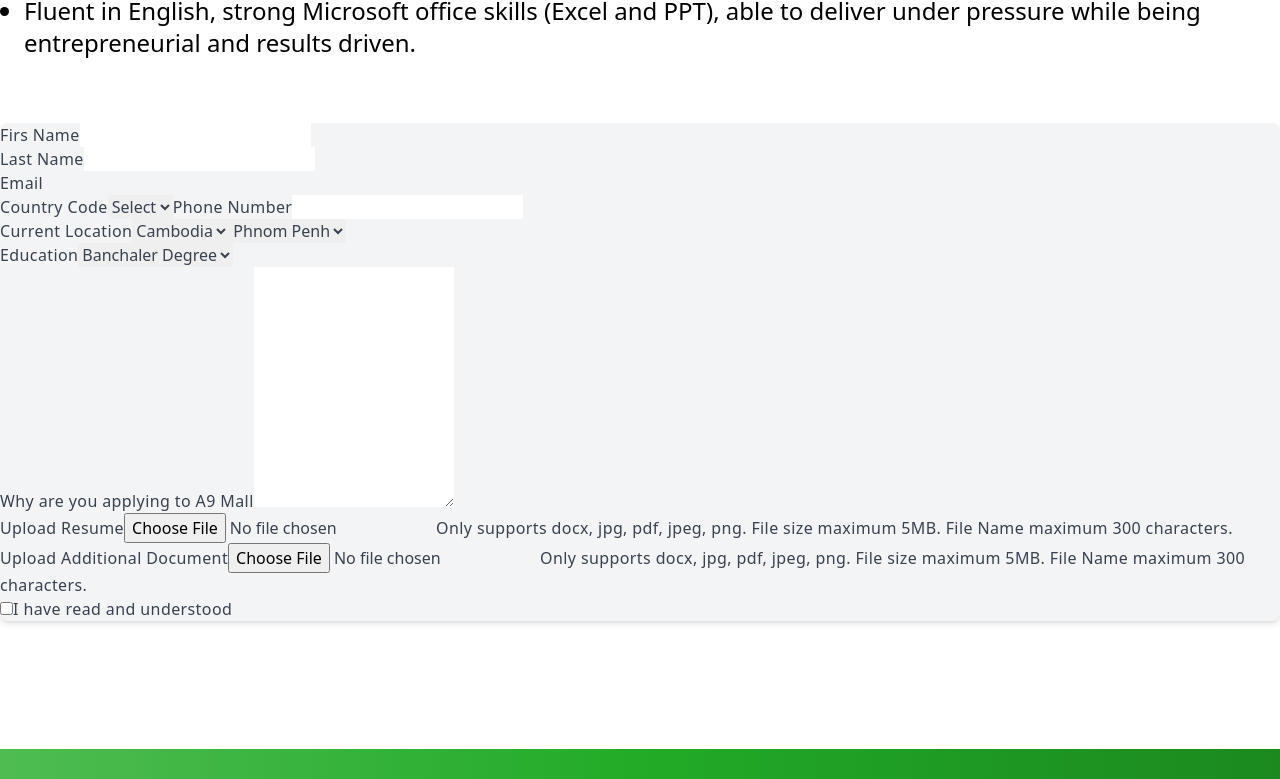
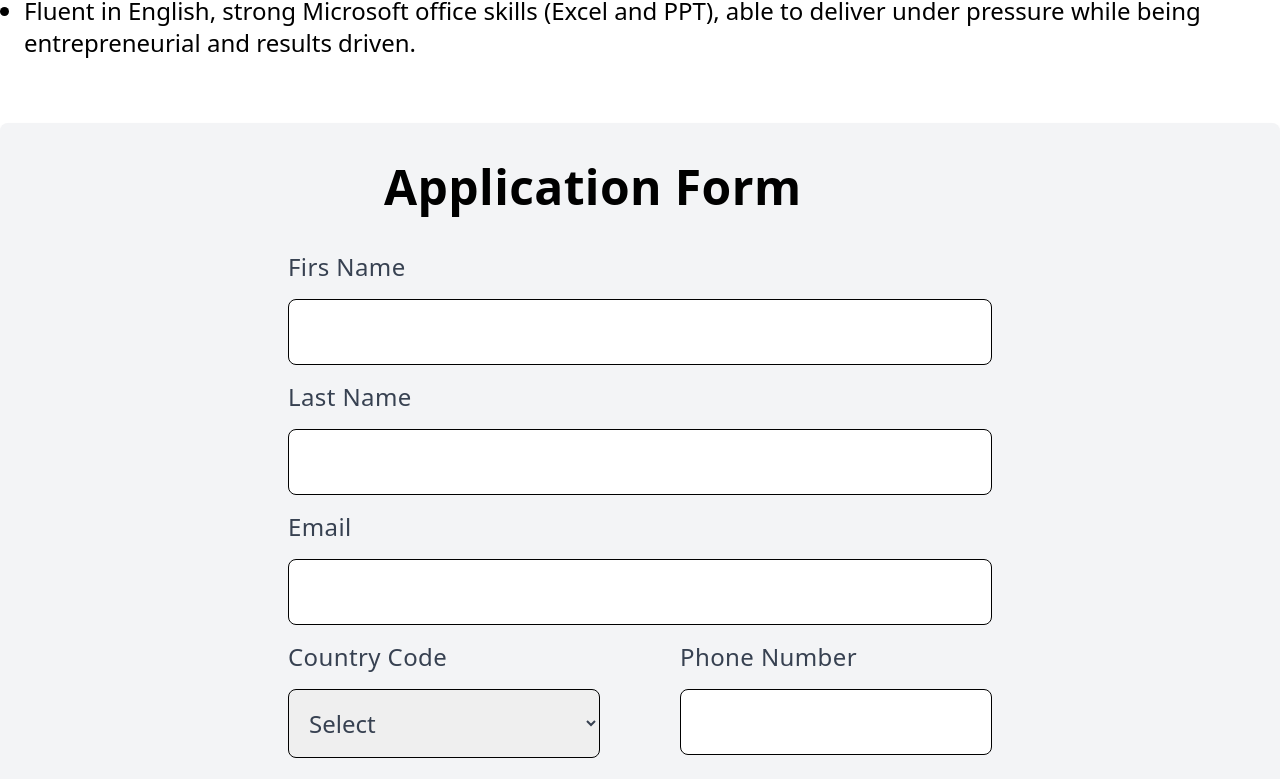
Before and after one commit to A9Kh/A9-Company-Profile, a React (Create React App) app: page /job/1 in a window 1280 px wide. Shown: the part 920-1699 px from the top of the page. Built offline with nearby package versions, Linux system fonts and the light colour scheme.

Commit message:
Updated jobdescription

```diff
--- a/src/components/jobdescription/jobdescripiton.js
+++ b/src/components/jobdescription/jobdescripiton.js
@@ -1,3 +1,5 @@
+
+
 export const jobdescription = () => {
   return (
     <div className="container mx-auto">
@@ -59,70 +61,82 @@ export const jobdescription = () => {
         </ul>
       </div>
       <div className="flex flew-wrap flex-col jutify-center w-full text-gray-700 bg-gray-100 rounded-lg shadow-md tracking-wide subpixel-antialiased lg:mb-32 mb-12">
+          <h1 className = "ml-96 pt-10  font-bold text-5xl text-black ">Application Form</h1>
         <form>
-          <div>
-            <div className = "container mx-auto">
-              <label htmlFor="FirstName">Firs Name</label>
-              <input type="text" />
+            <div className = "px-72 py-10">
+            <div>
+              <label htmlFor="FirstName" className = "text-2xl px-0 py-4">Firs Name</label>
+              <input type="text" className = "w-full p-4   border-black border rounded-lg box-border mt-2 mb-4 resize-y text-2xl mt-4"/>
             </div>
             <div>
-              <label htmlFor="LastName">Last Name</label>
-              <input type="text" />
+              <label htmlFor="LastName"className = "text-2xl px-0 py-4">Last Name</label>
+              <input type="text" className = "w-full p-4   border-black border rounded-lg box-border mt-2 mb-4 resize-y text-2xl mt-4"/>
             </div>
             <div>
-              <label htmlFor="Email">Email</label>
+              <label htmlFor="Email"className = "text-2xl px-0 py-4">Email</label>
+              <input type="text" className = "w-full p-4   border-black border rounded-lg box-border mt-2 mb-4 resize-y text-2xl mt-4" />
             </div>
-            <div>
-              <label htmlFor="CountryCode">Country Code</label>
-              <select name="countrycode" id="countrycode">
+            <div className = "grid grid-cols-2">
+            <div className = "mr-10">
+              <label htmlFor="CountryCode" className = "text-2xl px-0 py-4">Country Code</label>
+              <select name="countrycode" id="countrycode" className = "w-full p-4   border-black border rounded-lg box-border mt-2 mb-4 resize-y text-2xl mt-4">
                 <option value="Select">Select</option>
                 <option value="885">855</option>
                 <option value="884">884</option>
                 <option value="93">93</option>
               </select>
-              <label htmlFor="Phone Number">Phone Number</label>
-              <input type="text" />
+            </div>
+            <div className = "ml-10">
+            <label htmlFor="Phone Number" className = "text-2xl px-0 py-4 ">Phone Number</label>
+              <input type="text"className = "w-full p-4   border-black border rounded-lg box-border mt-2 mb-4 resize-y text-2xl mt-4" />
+            </div>
             </div>
             <div>
-                <label htmlFor="CurrentLocation">Current Location</label>
-                <select name="country" id="country">
+                <label htmlFor="CurrentLocation"  className = "text-2xl px-0 py-4">Current Location</label>
+                <select name="country" id="country" className = "w-full p-4   border-black border rounded-lg box-border mt-2 mb-4 resize-y text-2xl mt-4">
                     <option value="Cambodia">Cambodia</option>
                     <option value="Thailand">Thailand</option>
                     <option value="Chineses">Chineses</option>
                 </select>
-                <select name="state" id="state">
+                <select name="state" id="state" className = "w-full p-4   border-black border rounded-lg box-border mt-2 mb-4 resize-y text-2xl mt-4" >
                     <option value="Phnom Penh">Phnom Penh</option>
                     <option value="Bangkok">Bangkok</option>
                     <option value="Pekang">Pekang</option>
                 </select>
             </div>
             <div>
-                <label htmlFor="Education">Education</label>
-                <select name="education" id="education">
+                <label htmlFor="Education" className = "text-2xl px-0 py-4">Education</label>
+                <select name="education" id="education"  className = "w-full p-4   border-black border rounded-lg box-border mt-2 mb-4 resize-y text-2xl mt-4">
                     <option value="BanchalerDegree">Banchaler Degree</option>
                     <option value="Master">Master</option>
                     <option value="PHD">PHD</option>
                 </select>
             </div>
-            <div>
-                <label htmlFor="A9 Mall">Why are you applying to A9 Mall</label>
-                <textarea name="A9 Mall" id="A9 Mall" cols="20" rows="10"></textarea>
+            <div className = "mt-4">
+                <label htmlFor="A9 Mall" className = "text-2xl px-0 py-4" >Why are you applying to A9 Mall?</label>
+                <textarea name="A9 Mall" id="A9 Mall"  rows="5" className = "w-full p-4   border-black border rounded-lg box-border mt-2 mb-4 resize-y text-2xl mt-4"></textarea>
+            </div>
+            <div className = "mt-4 mb-4">
+                <label htmlFor="UploadResume" className = "text-2xl px-0 py-4 uppercase font-bold">Upload Resume</label>
+                <input type="text" className = "w-full p-4   border-black border rounded-lg box-border mt-2 mb-4 resize-y text-2xl mt-4"/>
+                <span className = "text-xl px-4 py-4 mt-4">Only supports docx, jpg, pdf, jpeg, png. File size maximum 5MB. File Name maximum 300 characters.</span>
             </div>
             <div>
-                <label htmlFor="UploadResume">Upload Resume</label>
-                <input type="file" />
-                <span>Only supports docx, jpg, pdf, jpeg, png. File size maximum 5MB. File Name maximum 300 characters.</span>
+                <label htmlFor="UploadAddionalDocument" className = "text-2xl px-0 py-4 uppercase font-bold ">Upload Additional Document</label>
+                <input type="text" className = "w-full p-4   border-black border rounded-lg box-border mt-2 mb-4 resize-y text-2xl mt-4"/>
+                <span className = "text-xl">Only supports docx, jpg, pdf, jpeg, png. File size maximum 5MB. File Name maximum 300 characters.</span>
+
             </div>
-            <div>
-                <label htmlFor="UploadAddionalDocument">Upload Additional Document</label>
-                <input type="file" />
-                Only supports docx, jpg, pdf, jpeg, png. File size maximum 5MB. File Name maximum 300 characters.
+            <div className = "mt-1 mt-8 mb-8">
+              <label className = "inline-flex items-center">
+                <input type="checkbox" className = "form-checkbox h-8 w-8 checked border border-black" />
+                <span className = "ml-2 text-2xl">I have read and understood</span>
+              </label>
             </div>
-            <div>
-                <input type="checkbox" />
-                <label htmlFor="Ihavereadandunderstood">I have read and understood</label>
+            <div className = "ml-96">
+                <button className = "bg-primary-300 text-2xl  text-white font-simibold hover:text-white white py-4 px-24 border border-blue hover: border-primary-300 rounded-full ">Apply</button>
             </div>
-          </div>
+            </div>
         </form>
       </div>
     </div>
--- a/src/components/whatwedo/whatwedoPage.js
+++ b/src/components/whatwedo/whatwedoPage.js
@@ -95,7 +95,7 @@ export const whatwedoPage = () => {
               <img className="h-full w-auto" src={photos2} />
             </div>
             <div className=" h-full lg:w-1/3 w-full lg:pb-20 py-4 lg:pr-12 mx-4">
-              <ul className=" lg:list-outside list-inside my-4 text-2xl font-semibold lg:text-left text-justify items-center">
+              <ul className=" lg:list-outside list-inside my-4 text-2xl font-semibold">
                 <li>
                   - A9 sold products will be delivered directly from the
                   warehouse closest to you, on normal condition after your
```
